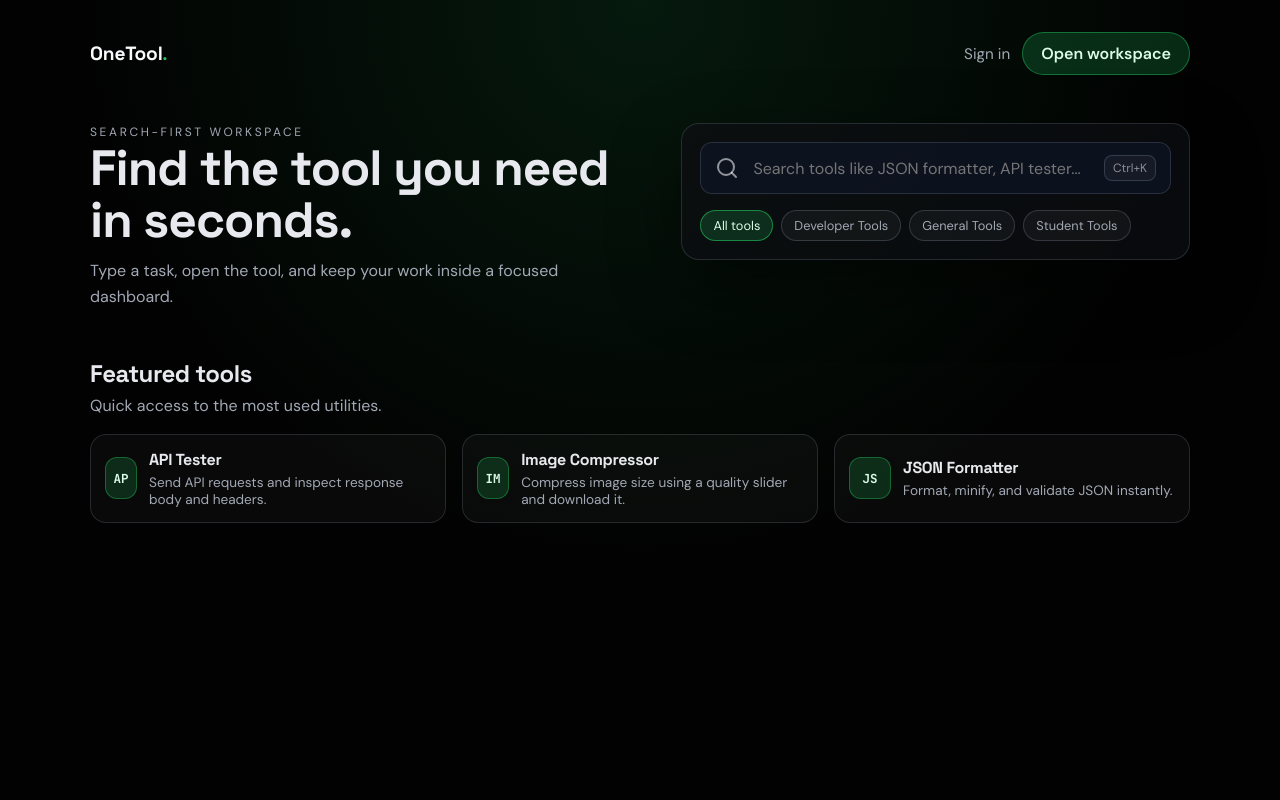
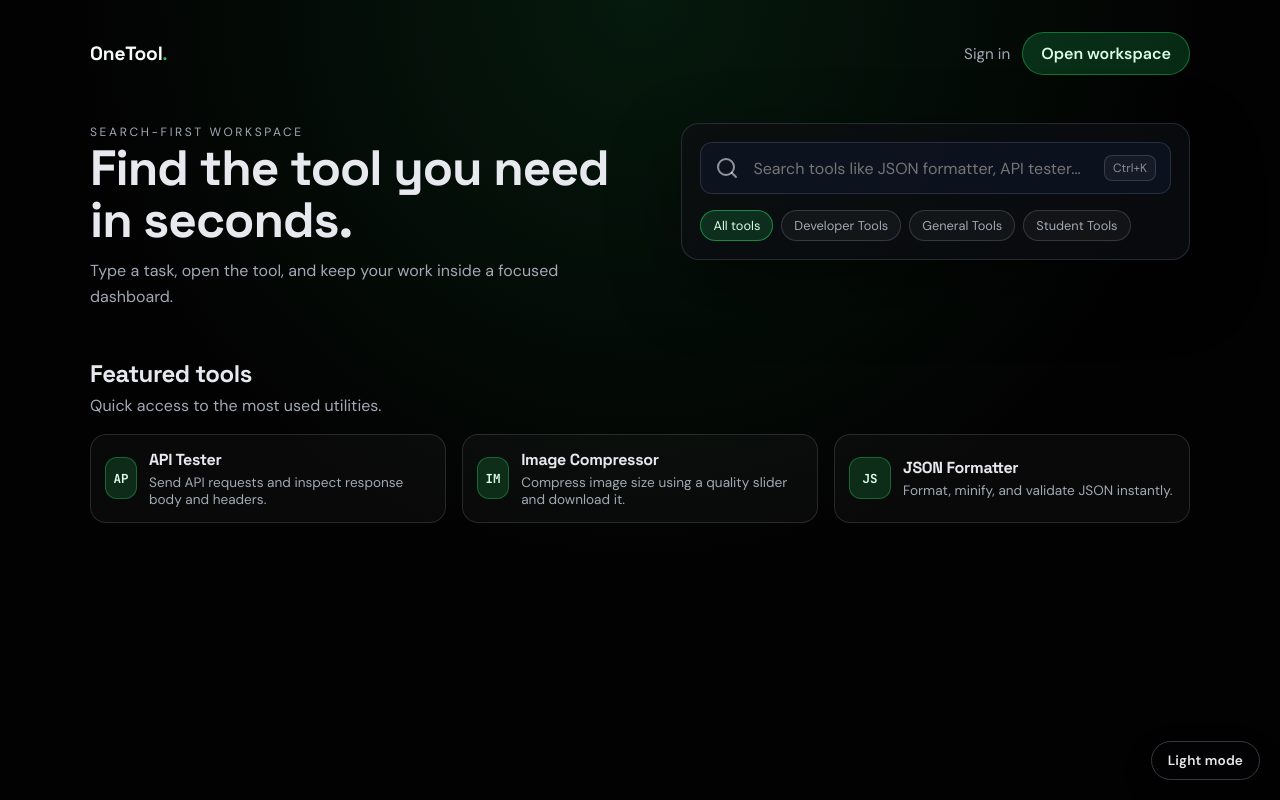
Before and after one commit to xoxo-Divyansh/OneTool, a Next.js app: page / in a window 1280 px wide. Built offline with nearby package versions, Linux system fonts and the light colour scheme.

Commit message:
feat(theme): add light mode and toggle

```diff
--- a/src/app/globals.css
+++ b/src/app/globals.css
@@ -29,6 +29,12 @@
   --accent-hover: #aa586c;
   --success: #22c55e;
   --success-hover: #16a34a;
+  --search-panel: rgba(12, 14, 18, 0.75);
+  --search-panel-border: rgba(148, 163, 184, 0.2);
+  --search-panel-input: rgba(15, 23, 42, 0.6);
+  --search-card: rgba(255, 255, 255, 0.03);
+  --search-card-border: rgba(148, 163, 184, 0.2);
+  --search-root-bg: radial-gradient(circle at top, rgba(34, 197, 94, 0.12), rgba(2, 2, 2, 0.95) 55%);
 }
 
 * {
@@ -88,7 +94,7 @@ button {
 /* background: radial-gradient(circle, rgba(255, 255, 255, 0.25), rgba(209, 213, 219, 0.15) 55%, transparent 75%); */
 
 /* Dark Mode Accent */
-  background: radial-gradient(circle, rgba(225, 29, 72, 0.4), rgba(34, 197, 94, 0.25) 55%, rgba(17, 24, 39, 0.9) 100%);
+  /* background: radial-gradient(circle, rgba(225, 29, 72, 0.4), rgba(34, 197, 94, 0.25) 55%, rgba(17, 24, 39, 0.9) 100%); */
 
 /* Softer Pastel Glow */
   /* background: radial-gradient(circle, rgba(255, 182, 193, 0.4), rgba(173, 216, 230, 0.25) 55%, transparent 75%); */
@@ -1673,3 +1679,62 @@ button {
     padding: 8px 14px;
   }
 }
+
+.theme-light {
+  --layout: #f5f7fa;
+  --bg: #f2f4f7;
+  --panel: #ffffff;
+  --panel-soft: #eef2f6;
+  --border: #d6dbe3;
+  --text: #0f172a;
+  --text-soft: #4b5563;
+  --accent: #0f766e;
+  --accent-hover: #0a5f58;
+  --success: #16a34a;
+  --success-hover: #15803d;
+  --search-panel: rgba(255, 255, 255, 0.9);
+  --search-panel-border: rgba(148, 163, 184, 0.35);
+  --search-panel-input: rgba(241, 245, 249, 0.9);
+  --search-card: rgba(255, 255, 255, 0.8);
+  --search-card-border: rgba(148, 163, 184, 0.35);
+  --search-root-bg: radial-gradient(circle at top, rgba(15, 118, 110, 0.15), rgba(242, 244, 247, 0.95) 55%);
+}
+
+.theme-light body {
+  background: var(--bg);
+  color: var(--text);
+}
+
+.theme-toggle {
+  position: fixed;
+  right: 20px;
+  bottom: 20px;
+  z-index: 60;
+  border-radius: 999px;
+  padding: 10px 16px;
+  border: 1px solid var(--border);
+  background: var(--panel);
+  color: var(--text);
+  font-size: 0.85rem;
+  font-weight: 600;
+  letter-spacing: 0.01em;
+  box-shadow: 0 12px 30px rgba(0, 0, 0, 0.2);
+  transition: transform 0.2s ease, border-color 0.2s ease, background 0.2s ease;
+}
+
+.theme-toggle:hover {
+  transform: translateY(-1px);
+  border-color: var(--accent);
+}
+
+.theme-toggle:focus-visible {
+  outline: 2px solid var(--accent);
+  outline-offset: 3px;
+}
+
+@media (max-width: 640px) {
+  .theme-toggle {
+    right: 14px;
+    bottom: 14px;
+  }
+}
--- a/src/app/providers.jsx
+++ b/src/app/providers.jsx
@@ -1,7 +1,13 @@
 "use client";
 
 import StoreProvider from "@/store/StoreProvider";
+import ThemeToggle from "@/components/common/ThemeToggle";
 
 export default function Providers({ children }) {
-  return <StoreProvider>{children}</StoreProvider>;
+  return (
+    <StoreProvider>
+      {children}
+      <ThemeToggle />
+    </StoreProvider>
+  );
 }
--- /dev/null
+++ b/src/components/common/ThemeToggle.jsx
@@ -0,0 +1,33 @@
+"use client";
+
+import { useEffect, useState } from "react";
+
+const STORAGE_KEY = "onetool-theme";
+
+export default function ThemeToggle() {
+  const [theme, setTheme] = useState("dark");
+
+  useEffect(() => {
+    const stored = globalThis?.localStorage?.getItem(STORAGE_KEY);
+    const initial = stored === "light" ? "light" : "dark";
+    setTheme(initial);
+    document.documentElement.classList.toggle("theme-light", initial === "light");
+  }, []);
+
+  useEffect(() => {
+    if (!theme) return;
+    document.documentElement.classList.toggle("theme-light", theme === "light");
+    globalThis?.localStorage?.setItem(STORAGE_KEY, theme);
+  }, [theme]);
+
+  return (
+    <button
+      type="button"
+      className="theme-toggle"
+      onClick={() => setTheme((prev) => (prev === "light" ? "dark" : "light"))}
+      aria-label="Toggle theme"
+    >
+      {theme === "light" ? "Dark mode" : "Light mode"}
+    </button>
+  );
+}
--- a/src/modules/search/search.module.css
+++ b/src/modules/search/search.module.css
@@ -1,6 +1,6 @@
 .searchRoot {
   min-height: 100vh;
-  background: radial-gradient(circle at top, rgba(34, 197, 94, 0.12), rgba(2, 2, 2, 0.95) 55%);
+  background: var(--search-root-bg);
   padding: 32px 24px 72px;
 }
 
@@ -90,10 +90,10 @@
 }
 
 .searchPanel {
-  border: 1px solid rgba(148, 163, 184, 0.2);
+  border: 1px solid var(--search-panel-border);
   border-radius: 18px;
   padding: 18px;
-  background: rgba(12, 14, 18, 0.75);
+  background: var(--search-panel);
   box-shadow: 0 24px 70px rgba(0, 0, 0, 0.45);
   display: flex;
   flex-direction: column;
@@ -106,8 +106,8 @@
   gap: 12px;
   padding: 12px 14px;
   border-radius: 12px;
-  border: 1px solid rgba(148, 163, 184, 0.2);
-  background: rgba(15, 23, 42, 0.6);
+  border: 1px solid var(--search-panel-border);
+  background: var(--search-panel-input);
 }
 
 .searchIcon {
@@ -168,8 +168,8 @@
   align-items: center;
   padding: 10px 12px;
   border-radius: 12px;
-  border: 1px solid rgba(148, 163, 184, 0.2);
-  background: rgba(255, 255, 255, 0.03);
+  border: 1px solid var(--search-card-border);
+  background: var(--search-card);
   text-decoration: none;
   color: inherit;
   transition: border-color 0.2s ease, transform 0.2s ease;
@@ -265,8 +265,8 @@
   align-items: center;
   padding: 14px;
   border-radius: 16px;
-  border: 1px solid rgba(148, 163, 184, 0.2);
-  background: rgba(255, 255, 255, 0.03);
+  border: 1px solid var(--search-card-border);
+  background: var(--search-card);
   text-decoration: none;
   color: inherit;
   transition: border-color 0.2s ease, transform 0.2s ease;
```
